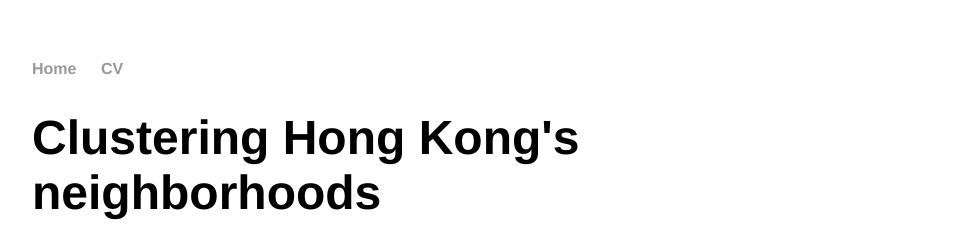
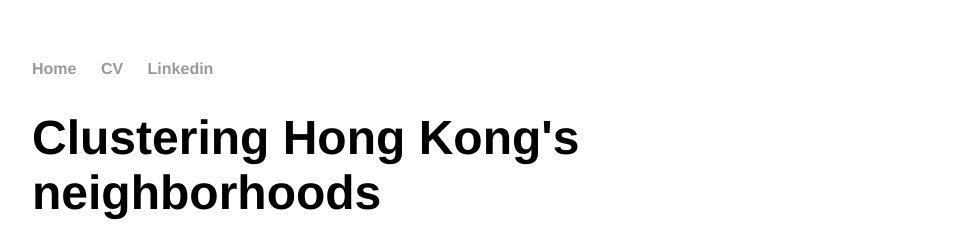
Before and after one commit to h2kh/h2kh.github.io, a Jekyll site: the page built from _posts/2019-06-03-Neighborhood-clustering.md, in a window 1280 px wide and 900 px high. Shown: the top 252 px of the window, without its empty margins (160-1119 px from the left). Built offline with Jekyll 4.4.1, drawn with Linux system fonts in a browser that asks for light colours.

Commit message:
Update default.html

```diff
--- a/_layouts/default.html
+++ b/_layouts/default.html
@@ -14,6 +14,7 @@
 		        	<!--<li><a href="/about">About</a></li>-->
 	        		<li><a href="/assets/cv.pdf">CV</a></li>
 	        		<!--<li><a href="/blog">Blog</a></li>-->
+				<li><a href="https://www.linkedin.com/in/hdk/">Linkedin</a></li>
 	    		</ul>
 			</nav>
 			<div class="container">
```
